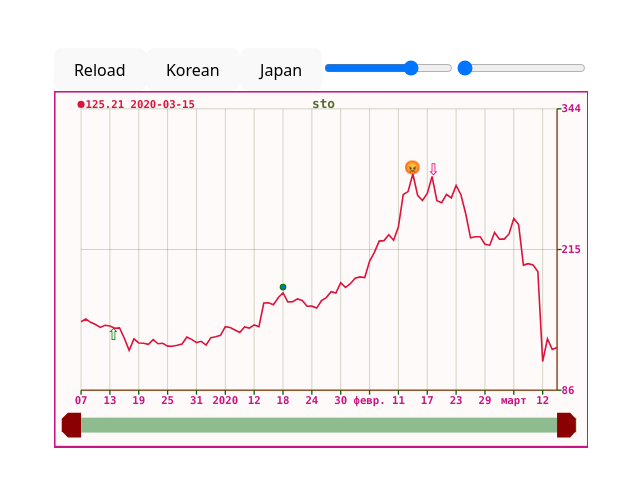
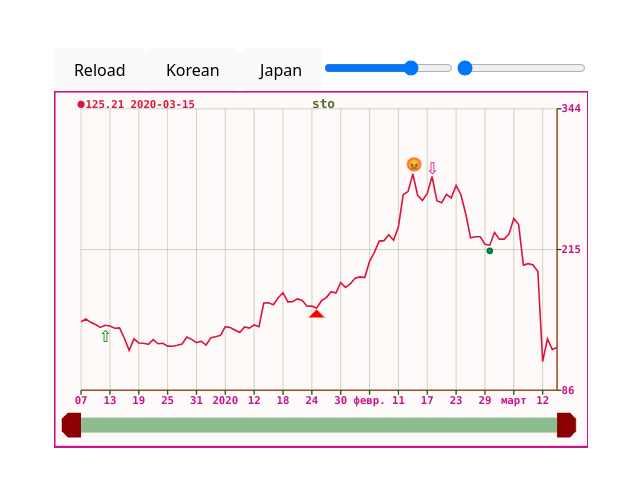
Before and after one commit to Dhruuva/we-do-chart, a Vue app: page / in a window 1280 px wide. Shown: the part 149-636 px from the top of the page, without its empty margins (319-959 px from the left). Built offline with nearby package versions, Linux system fonts and the light colour scheme.

Commit message:
fix here css in styl

```diff
--- a/src/App.vue
+++ b/src/App.vue
@@ -18,10 +18,15 @@ onMounted( async () => {
   chart.value.loadChart();
 
   //sp.push({type:'dot',x:0,y:0,price:284.22,tm:'2020-02-14'});
-  sp.push({type:'dot',x:0.01,y:2,price:175.37,tm:'2020-01-18',class:'dotAlert',title:'alert',size:3});
-  sp.push({type:'&#128545;',x:-18,y:45,price:184.22,tm:'2020-02-14',class:'emoj',title:'fall'});
-  sp.push({type:'&#8679;',x:-8,y:1,price:145.6,tm:'2019-12-12',class:'dwtrg',title:'buy'});
-  sp.push({type:'&#8681;',x:-16,y:7,price:281.94,tm:'2020-02-18',class:'uptrg',title:'sell'});
+  sp.push({type:'dot',x:0.01,y:-2,price:218.97,tm:'2020-03-01',class:'dotAlert',title:'alert',size:3});
+  sp.push({type:'&#8679;',x:-13,y:1,price:145.6,tm:'2019-12-12',class:'dwtrg',title:'buy'});
+
+  sp.push({type:'&#8681;',x:-13,y:8,price:281.94,tm:'2020-02-18',class:'uptrg',title:'sell'});
+  sp.push({type:'&#128545;',x:-14,y:7.97,price:284.22,tm:'2020-02-14',class:'emoj',title:'fall'});
+
+
+   sp.push({type:'dwtrg',x:0.03,y:-0.47,price:161.28,tm:'2020-01-25',class:'uptrg',title:'buy' ,size:9});
+  // sp.push({type:'&#8681;',x:-11.13,y:8.47,price:259.89,tm:'2020-02-16',class:'uptrg',title:'sell'});
 
 })
 
@@ -72,7 +77,7 @@ const change=(v )=>{
 .logo.vue:hover {
   filter: drop-shadow(0 0 2em #42b883aa);
 }
-.shape.dwtrg {
+.dwtrg {
   stroke: #228b22;
   stroke-width: 1;
   fill: #008000;
@@ -80,7 +85,7 @@ const change=(v )=>{
   cursor: default;
   font-size: 18px;
 }
-.shape.uptrg {
+.uptrg {
   stroke: #ff7f50;
   stroke-width: 1;
   fill: #f00;
@@ -88,13 +93,13 @@ const change=(v )=>{
   cursor: default;
   font-size: 18px;
 }
-.shape.ltrg {
+.ltrg {
   stroke: #3d3d5c;
   stroke-width: 1;
   fill: #669;
   cursor: default;
 }
-.shape.rtrg {
+.rtrg {
   stroke: #800080;
   stroke-width: 1;
   fill: #660;
@@ -105,8 +110,15 @@ const change=(v )=>{
   padding: 1px;
   cursor: default;
 }
+.emoj {
+  font-size: 15px;
+  padding: 1px;
+  cursor: default;
+}
 .tooltip{
-  font-size: inherit;
+  font-size: 10px;
+  padding: 2px;
+  margin-left: 2px;
 }
 foreignObject {
   width: 25px;
--- a/src/components/WeDoChart.vue
+++ b/src/components/WeDoChart.vue
@@ -316,8 +316,9 @@ svg#sheet(ref="sheet" :viewBox="viewBoxSet" xmlns="http://www.w3.org/2000/svg" @
         title(v-if='r.title') {{r.title}}
       polygon.shape( v-else-if="['dwtrg','uptrg','ltrg','rtrg'].indexOf(r.type)>-1" :points="pointsAsTriangel(r.x,r.y,r.type,r.size)" :class="r.class")
         title(v-if='r.title') {{r.title}}
-      foreignObject.shape(v-else :x="r.x" :y="r.y" :class="r.class" :data-text='r.title' style="overflow: visible;" width="1" height="1")
-        i.tooltip( v-html='r.type' style="text-anchor: middle;" :data-text='r.title')
+      foreignObject.shape(v-else :x="r.x" :y="r.y" :class="r.class" :data-text='r.title' style="overflow: visible;" width="1px" height="1px")
+        .tooltip(:data-text='r.title')
+          i(v-html='r.type' style="text-anchor: middle;" :class="r.class")
   g.ticksY(v-for="r in ticksY" :key="r.y")
     line.grids(v-if="showGrid" :x1="axis.x.x1" :x2="axis.x.x2" :y1="r.y" :y2="r.y")
     line.ticks( :x1="axis.y.x1" :x2="axis.y.x1+tsz.size" :y1="r.y" :y2="r.y" )
@@ -425,10 +426,9 @@ $colorAxis = #0074d9
   stroke green
   fill $colorPlot
   stroke-width 1.5
-  width 35px
-  height 35px
-  font-size 20px
+  &
     .tooltip
+      font-size 10px
       &:before
         content attr(data-text)
         position absolute
@@ -442,9 +442,10 @@ $colorAxis = #0074d9
         text-align center
         display none
         opacity 0
-      transition 1.3s opacity
+        transition 1.7s opacity
         white-space: normal
         line-height 1.3rem
+  &
     .tooltip
       &:hover
         &:before
```
Also changed, not shown: src/components/doAxes.js (+5 -3 lines). Lines whose indentation alone changed are shown as unchanged.
